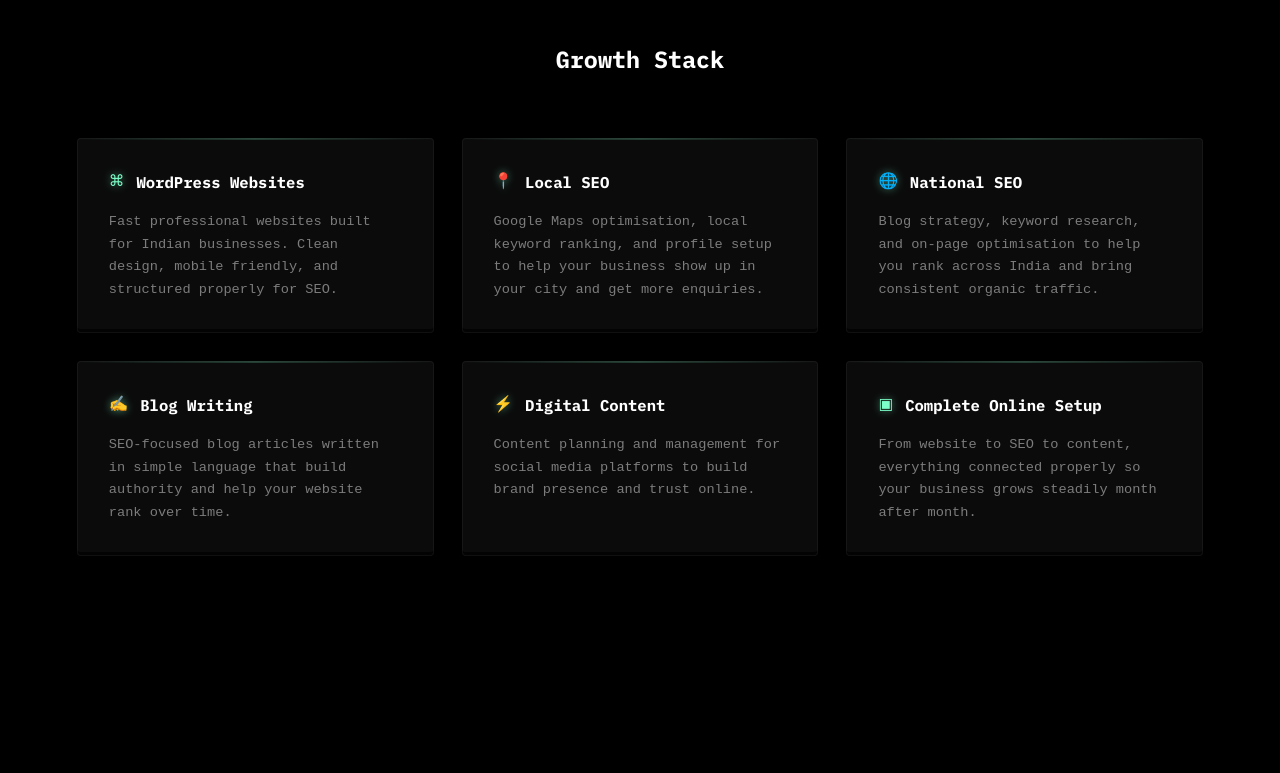
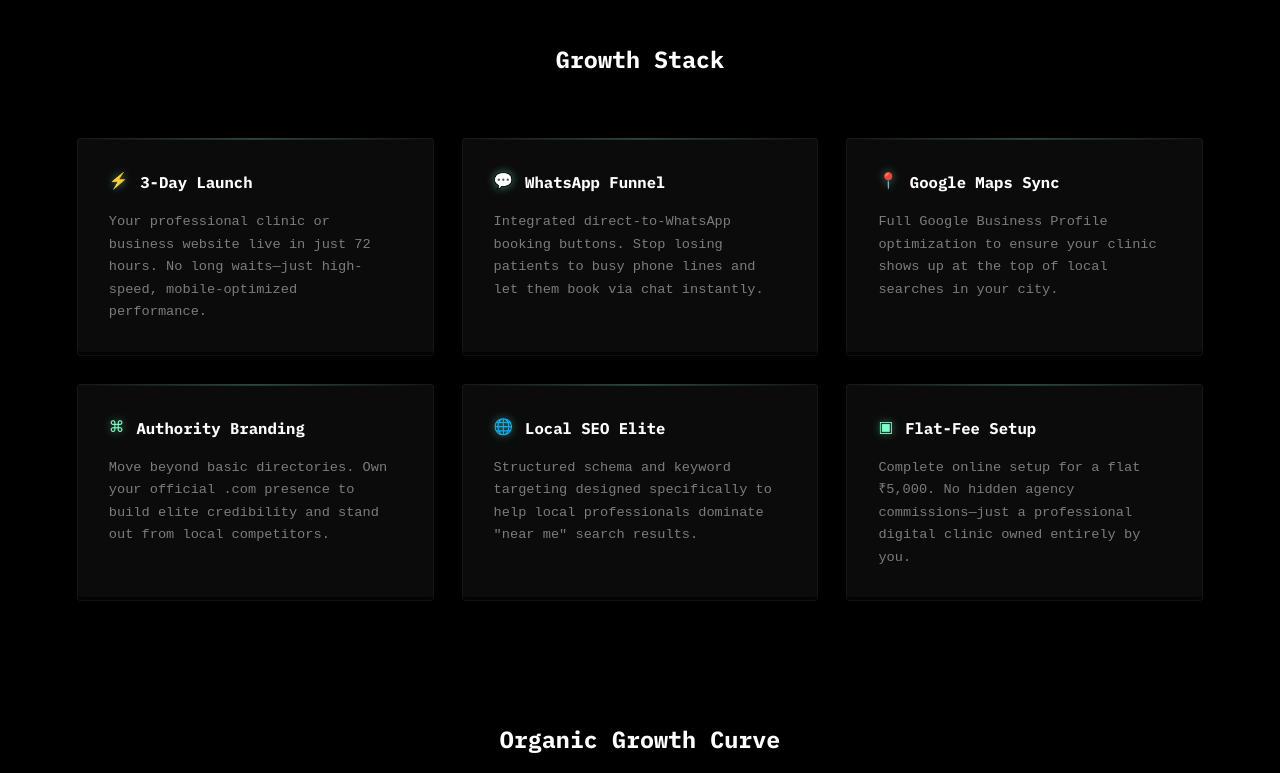
Before and after one commit to maybetejas/portfolioMock, a website built with Vite: page index.html in a window 1280 px wide. Shown: the part 1960-2733 px from the top of the page. Built offline with nearby package versions, Linux system fonts and the light colour scheme.

Commit message:
fixed the funnel

```diff
--- a/index.html
+++ b/index.html
@@ -76,70 +76,70 @@
    <div class="growth-grid">
   <article class="growth-card">
     <div class="card-head">
-          <span class="card-icon" aria-hidden="true">&#x2318;</span>
-          <h3>WordPress Websites</h3>
+      <span class="card-icon" aria-hidden="true">&#x26A1;</span>
+      <h3>3-Day Launch</h3>
     </div>
     <p>
-          Fast professional websites built for Indian businesses. Clean design, mobile friendly, and structured
-          properly for SEO.
+      Your professional clinic or business website live in just 72 hours. No long waits—just high-speed,
+      mobile-optimized performance.
+    </p>
+  </article>
+
+  <article class="growth-card">
+    <div class="card-head">
+      <span class="card-icon" aria-hidden="true">&#x1F4AC;</span>
+      <h3>WhatsApp Funnel</h3>
+    </div>
+    <p>
+      Integrated direct-to-WhatsApp booking buttons. Stop losing patients to busy phone lines and let
+      them book via chat instantly.
     </p>
   </article>
 
   <article class="growth-card">
     <div class="card-head">
       <span class="card-icon" aria-hidden="true">&#x1F4CD;</span>
-          <h3>Local SEO</h3>
+      <h3>Google Maps Sync</h3>
     </div>
     <p>
-          Google Maps optimisation, local keyword ranking, and profile setup to help your business show up in your
-          city and get more enquiries.
+      Full Google Business Profile optimization to ensure your clinic shows up at the top of local
+      searches in your city.
+    </p>
+  </article>
+
+  <article class="growth-card">
+    <div class="card-head">
+      <span class="card-icon" aria-hidden="true">&#x2318;</span>
+      <h3>Authority Branding</h3>
+    </div>
+    <p>
+      Move beyond basic directories. Own your official .com presence to build elite credibility
+      and stand out from local competitors.
     </p>
   </article>
 
   <article class="growth-card">
     <div class="card-head">
       <span class="card-icon" aria-hidden="true">&#x1F310;</span>
-          <h3>National SEO</h3>
+      <h3>Local SEO Elite</h3>
     </div>
     <p>
-          Blog strategy, keyword research, and on-page optimisation to help you rank across India and bring
-          consistent organic traffic.
-        </p>
-      </article>
-
-      <article class="growth-card">
-        <div class="card-head">
-          <span class="card-icon" aria-hidden="true">&#x270D;</span>
-          <h3>Blog Writing</h3>
-        </div>
-        <p>
-          SEO-focused blog articles written in simple language that build authority and help your website rank over
-          time.
-        </p>
-      </article>
-
-      <article class="growth-card">
-        <div class="card-head">
-          <span class="card-icon" aria-hidden="true">&#x26A1;</span>
-          <h3>Digital Content</h3>
-        </div>
-        <p>
-          Content planning and management for social media platforms to build brand presence and trust online.
+      Structured schema and keyword targeting designed specifically to help local professionals
+      dominate "near me" search results.
     </p>
   </article>
 
   <article class="growth-card">
     <div class="card-head">
       <span class="card-icon" aria-hidden="true">&#x25A3;</span>
-          <h3>Complete Online Setup</h3>
+      <h3>Flat-Fee Setup</h3>
     </div>
     <p>
-          From website to SEO to content, everything connected properly so your business grows steadily month after
-          month.
+      Complete online setup for a flat ₹5,000. No hidden agency commissions—just a professional
+      digital clinic owned entirely by you.
     </p>
   </article>
 </div>
-  </section>
 
   <section class="growth-visual" aria-labelledby="growth-curve-title">
     <h2 id="growth-curve-title" class="section-title">Organic Growth Curve</h2>
```
Lines whose indentation alone changed are shown as unchanged.
